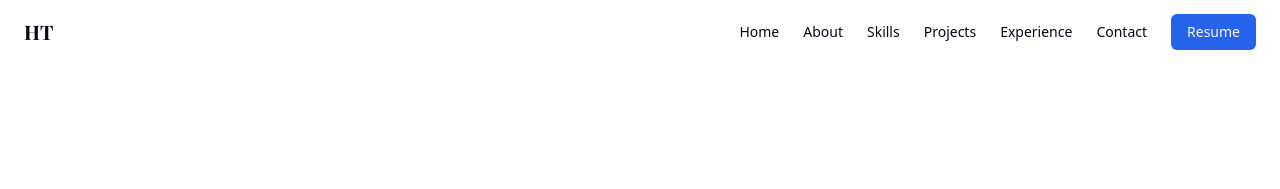
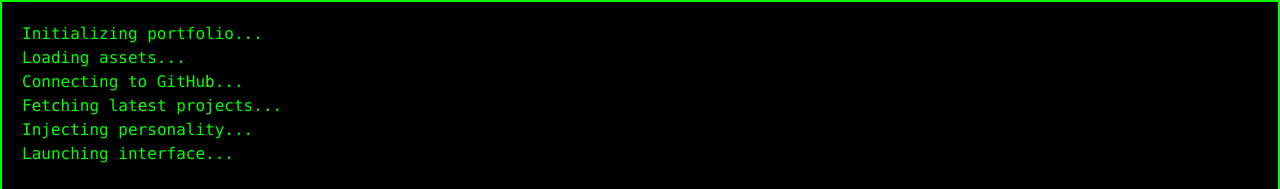
Before and after one commit to HirenTumbadiya/hirentumbadiya.dev, a Next.js app: page / in a window 1280 px wide. Shown: the top 189 px of the page. Built offline with nearby package versions, Linux system fonts and the light colour scheme.

Commit message:
terminal loader added

```diff
--- a/src/app/page.tsx
+++ b/src/app/page.tsx
@@ -10,13 +10,41 @@ import {
   Skills,
 } from "@/components/main";
 import { AnimatedBackground } from "@/components/main/animated-background";
+import TerminalLoader from "@/components/loaders/terminal-loader";
+import { useState } from "react";
 
 export default function Home() {
+  const [showLoader, setShowLoader] = useState(true);
+  const [reveal, setReveal] = useState(false);
+
+  const handleLoaderComplete = () => {
+    setShowLoader(false);
+    // Trigger radial reveal
+    requestAnimationFrame(() => setReveal(true));
+    // remove reveal after animation completes
+    window.setTimeout(() => setReveal(false), 1200);
+  };
+
+  if (showLoader) {
+    return (
+      <div className="min-h-screen bg-background relative overflow-hidden">
+        <TerminalLoader onComplete={handleLoaderComplete} />
+      </div>
+    );
+  }
+
   return (
-    <div className="min-h-screen bg-background">
+    <div className="min-h-screen bg-background relative overflow-hidden">
       <AnimatedBackground />
       <Header />
-      <main>
+      <main
+        className={
+          reveal
+            ? "[--r:0%] animate-[reveal_1.2s_ease-out_forwards]"
+            : ""
+        }
+        style={{ maskImage: reveal ? "radial-gradient(circle at 50% 50%, transparent var(--r), black calc(var(--r) + 1px))" as any : undefined }}
+      >
         <Hero />
         <About />
         <Skills />
@@ -25,6 +53,12 @@ export default function Home() {
         <Contact />
       </main>
       <Footer />
+      <style jsx global>{`
+        @keyframes reveal {
+          0% { --r: 0%; }
+          100% { --r: 140%; }
+        }
+      `}</style>
     </div>
   );
 }
--- /dev/null
+++ b/src/components/loaders/TerminalLoader.module.css
@@ -0,0 +1,86 @@
+.terminal {
+  background: #000;
+  color: #0f0;
+  font-family: 'Courier New', monospace;
+  padding: 20px;
+  width: 100vw;
+  height: 100vh;
+  border: 2px solid #0f0;
+  box-shadow: 0 0 20px #0f0;
+  overflow: hidden;
+  margin: 0;
+  position: fixed;
+  inset: 0;
+  z-index: 1000;
+}
+
+.output {
+  white-space: pre-wrap;
+  line-height: 1.5;
+}
+
+.output::after {
+  content: '_';
+  animation: blink 1s infinite;
+}
+
+@keyframes blink {
+  0%, 100% { opacity: 1; }
+  50% { opacity: 0; }
+}
+
+.glitch {
+  position: relative;
+  animation: glitch 0.5s linear infinite;
+}
+
+@keyframes glitch {
+  0% {
+    text-shadow: 2px 0 red, -2px 0 blue;
+    transform: translate(0, 0);
+  }
+  20% {
+    text-shadow: -2px 0 red, 2px 0 blue;
+    transform: translate(-1px, 1px);
+  }
+  40% {
+    text-shadow: 2px 0 red, -2px 0 blue;
+    transform: translate(1px, -1px);
+  }
+  60% {
+    text-shadow: -2px 0 red, 2px 0 blue;
+    transform: translate(-1px, 0);
+  }
+  80% {
+    text-shadow: 2px 0 red, -2px 0 blue;
+    transform: translate(1px, 0);
+  }
+  100% {
+    text-shadow: -2px 0 red, -2px 0 blue;
+    transform: translate(0, 0);
+  }
+}
+
+.breaking {
+  animation: terminalCrash 0.4s steps(2) infinite;
+}
+
+@keyframes terminalCrash {
+  0% { transform: scale(1) rotate(0); opacity: 1; }
+  25% { transform: scale(1.02) rotate(1deg); opacity: 0.9; }
+  50% { transform: scale(0.98) rotate(-1deg); opacity: 0.7; }
+  75% { transform: scale(1.05) rotate(2deg); opacity: 0.5; }
+  100% { transform: scale(0.95) rotate(-2deg); opacity: 0.3; }
+}
+
+.fadeOut {
+  animation: fadeOut 0.5s forwards;
+}
+
+@keyframes fadeOut {
+  to {
+    opacity: 0;
+    transform: scale(1.2);
+    filter: blur(10px);
+  }
+}
--- /dev/null
+++ b/src/components/loaders/terminal-loader.tsx
@@ -0,0 +1,84 @@
+'use client';
+
+import { useEffect, useRef, useState } from 'react';
+import styles from './TerminalLoader.module.css';
+
+const lines = [
+  'Initializing portfolio...',
+  'Loading assets...',
+  'Connecting to GitHub...',
+  'Fetching latest projects...',
+  'Injecting personality...',
+  'Launching interface...',
+];
+
+type TerminalLoaderProps = {
+  onComplete?: () => void;
+};
+
+const TerminalLoader = ({ onComplete }: TerminalLoaderProps) => {
+  const outputRef = useRef(null);
+  const terminalRef = useRef(null);
+  const [lineIndex, setLineIndex] = useState(0);
+  const [charIndex, setCharIndex] = useState(0);
+  const intervalRef = useRef<number | null>(null);
+
+  useEffect(() => {
+    const type = () => {
+      if (lineIndex >= lines.length) {
+        crashEffect();
+        return;
+      }
+
+      const currentLine = lines[lineIndex];
+      const char = currentLine[charIndex];
+
+      if (char) {
+        const span = Math.random() < 0.05 && char.trim() !== ''
+          ? `<span class=\"${styles.glitch}\">${char}</span>`
+          : char;
+
+        // @ts-expect-error: ref to pre element
+        outputRef.current.innerHTML += span as unknown as string;
+        setCharIndex((i) => i + 1);
+      } else {
+        // @ts-expect-error: ref to pre element
+        outputRef.current.innerHTML += '\n';
+        setLineIndex((i) => i + 1);
+        setCharIndex(0);
+      }
+    };
+
+    intervalRef.current = window.setInterval(type, 35);
+    return () => {
+      if (intervalRef.current) window.clearInterval(intervalRef.current);
+    };
+  }, [lineIndex, charIndex]);
+
+  const crashEffect = () => {
+    if (terminalRef.current) {
+      // @ts-expect-error: DOM classList
+      terminalRef.current.classList.add(styles.breaking);
+      // @ts-expect-error: ref to pre element
+      outputRef.current.innerHTML += `\n\n> SYSTEM FAILURE DETECTED\n> Rebooting...`;
+    }
+
+    // Fade out and notify completion
+    window.setTimeout(() => {
+      // @ts-expect-error: DOM classList
+      terminalRef.current?.classList.add(styles.fadeOut);
+    }, 1200);
+
+    window.setTimeout(() => {
+      onComplete?.();
+    }, 2000);
+  };
+
+  return (
+    <div className={styles.terminal} ref={terminalRef}>
+      <pre className={styles.output} ref={outputRef}></pre>
+    </div>
+  );
+};
+
+export default TerminalLoader;
```
Also changed, not shown: src/components/loaders/TerminalLoader.css (added, +86 -0 lines).
